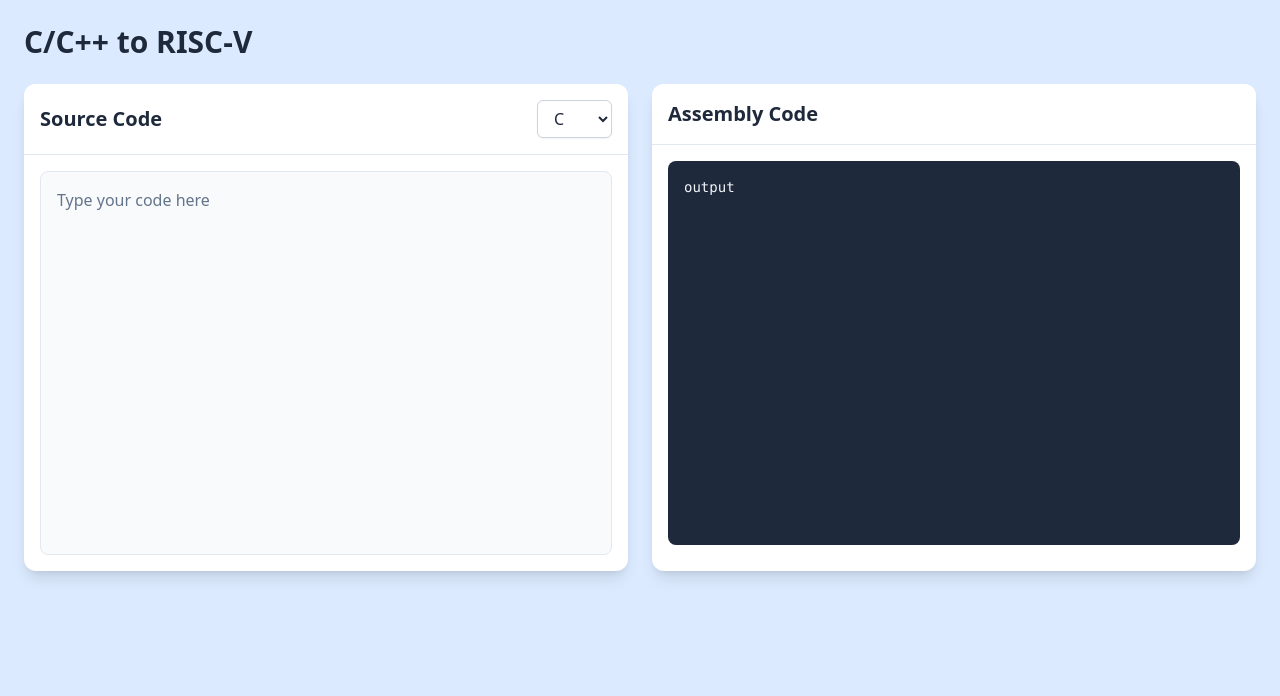
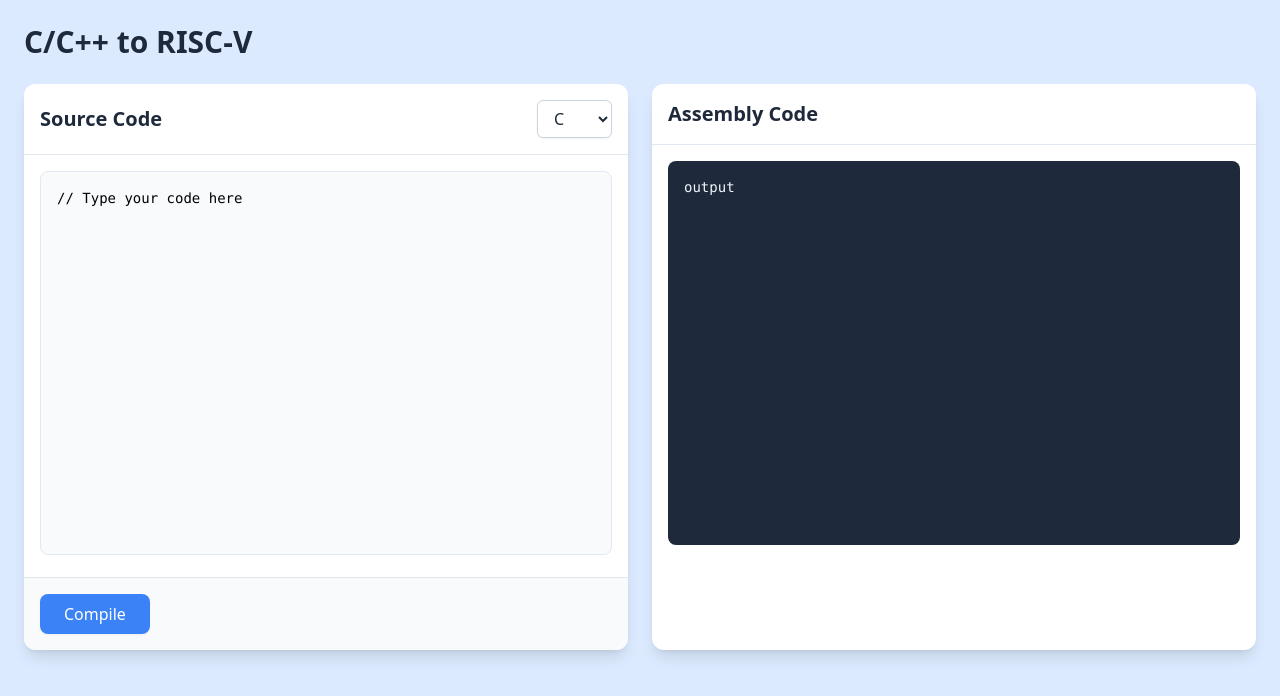
Before and after one commit to Freddymb7/Proyecto-Taller-Integrador, a React (Vite) app in the folder Front-end /: page / in a window 1280 px wide. Shown: the top 696 px of the page. Built offline with nearby package versions, Linux system fonts and the light colour scheme; the HTML template or start-up script is replaced by a standard one.

Commit message:
code editor and compile button

```diff
--- a/Front-end /src/App.jsx
+++ b/Front-end /src/App.jsx
@@ -58,15 +58,26 @@ return (
             </div>
 
 
-
+            {/*Text area or code editor area*/}
             <div className="p-4">
-
-              {/* Code editor ( por mejorar) */}
-              <div className="h-96 bg-slate-50 border border-slate-200 rounded-lg">
-                <p className="p-4 text-slate-500">Type your code here</p>
-              </div>
+              <textarea
+                value={code}
+                onChange={CodeChange}
+                className= "w-full h-96 p-4 font-mono text-sm bg-slate-50 border border-slate-200 rounded-lg focus:outline-none focus:ring-2 focus:ring-blue-500 resize-none"
+              />
+            </div>
+              {/* Compile button characteristics*/}
+            <div className="border-t border-slate-200 bg-slate-50 p-4">
+              <button
+                onClick={Compilation}
+                disabled={isCompiling}
+                className={`bg-blue-500 hover:bg-blue-600 text-white px-6 py-2 rounded-lg font-medium shadow-sm transition-colors duration-150 focus:outline-none focus:ring-2 focus:ring-blue-500 focus:ring-offset-2 ${isCompiling ? 'opacity-70 cursor-not-allowed' : ''}`}
+              >
+                {isCompiling ? 'Compiling...' : 'Compile'}
+              </button>
             </div>
           </div>
+
 
           {/* Output Panel */}
           <div className="bg-white rounded-xl shadow-lg overflow-hidden">
```
